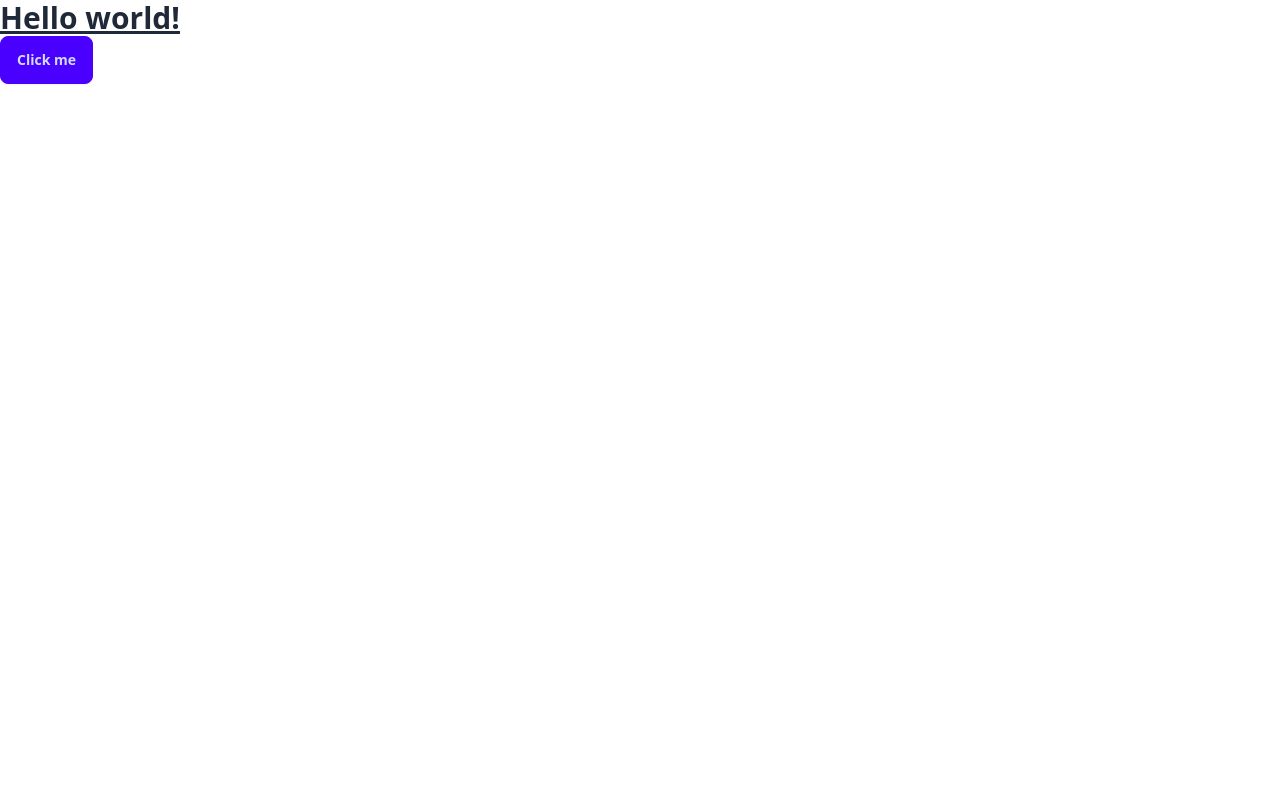
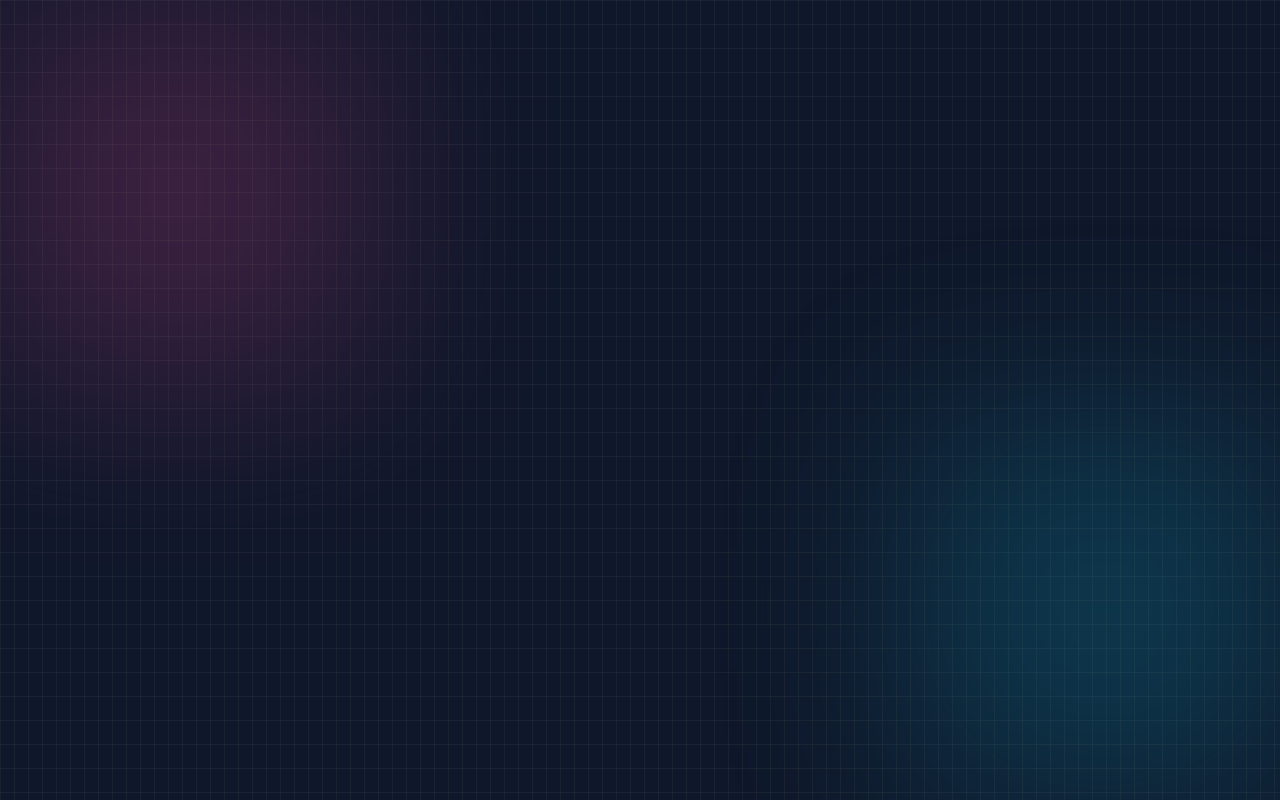
Before and after one commit to AbdulHannnan/Chatify, a React app in the folder FrontEnd/: page / in a window 1280 px wide. Built offline with nearby package versions, Linux system fonts and the light colour scheme; the HTML template or start-up script is replaced by a standard one.

Commit message:
Frontend setup done

```diff
--- a/FrontEnd/package.json
+++ b/FrontEnd/package.json
@@ -12,7 +12,8 @@
   "dependencies": {
     "react": "^19.2.6",
     "react-dom": "^19.2.6",
-    "react-router": "^7.18.1"
+    "react-router": "^7.18.1",
+    "react-router-dom": "^7.18.1"
   },
   "devDependencies": {
     "@eslint/js": "^10.0.1",
--- a/FrontEnd/src/App.jsx
+++ b/FrontEnd/src/App.jsx
@@ -1,14 +1,28 @@
-import React from 'react'
+
+import { Routes , Route } from 'react-router-dom'
+import chatPage from './pages/chatPage'
+import loginPage from './pages/loginPage'
+import signUpPage from './pages/signUpPage'
+
+
 
 function App() {
   return (
-    <div>
-         <h1 className="text-3xl font-bold underline">
-      Hello world!
-    </h1>
 
-    <button className="btn btn-primary">Click me</button>
-    </div>
+     <div className="min-h-screen bg-slate-900 relative flex items-center justify-center p-4 overflow-hidden">
+      {/* DECORATORS - GRID BG & GLOW SHAPES */}
+      <div className="absolute inset-0 bg-[linear-gradient(to_right,#4f4f4f2e_1px,transparent_1px),linear-gradient(to_bottom,#4f4f4f2e_1px,transparent_1px)] bg-[size:14px_24px]" />
+      <div className="absolute top-0 -left-4 size-96 bg-pink-500 opacity-20 blur-[100px]" />
+      <div className="absolute bottom-0 -right-4 size-96 bg-cyan-500 opacity-20 blur-[100px]" />
+
+
+          <Routes>
+            <Route path="/" element={<chatPage />} />
+            <Route path="/login" element={<loginPage />} />
+            <Route path="/signup" element={<signUpPage />} />
+          </Routes>
+
+  </div>
   )
 }
 
--- a/package.json
+++ b/package.json
@@ -23,5 +23,9 @@
   "homepage": "https://github.com/AbdulHannnan/Chatify#readme",
   "devDependencies": {
     "concurrently": "^10.0.3"
+  },
+  "dependencies": {
+    "react-router": "^7.18.1",
+    "react-router-dom": "^7.18.1"
   }
 }
```
Also changed, not shown: FrontEnd/src/Pages/LoginPage.jsx (added), FrontEnd/src/Pages/SignUpPage.jsx (added), FrontEnd/src/Pages/chatPage.jsx (added), 2 other files (tests, documents, lock files or other folders).
